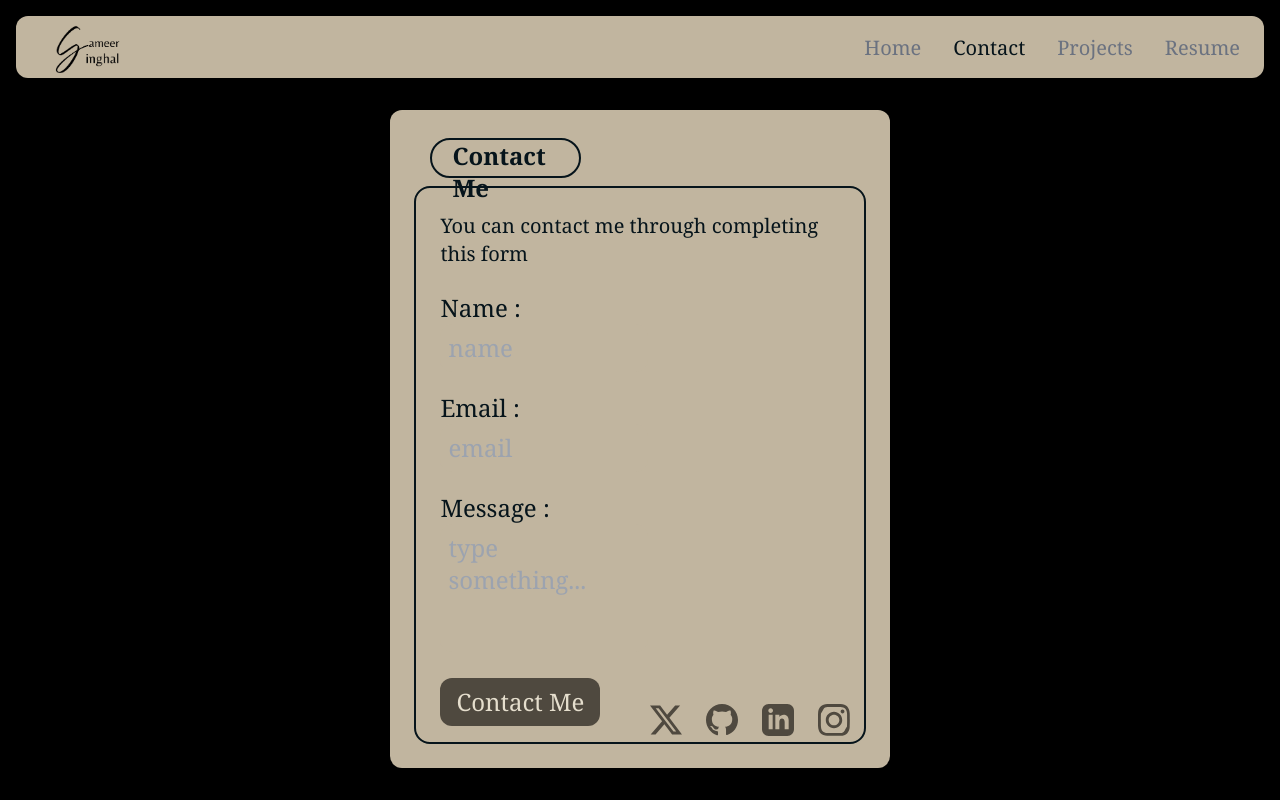
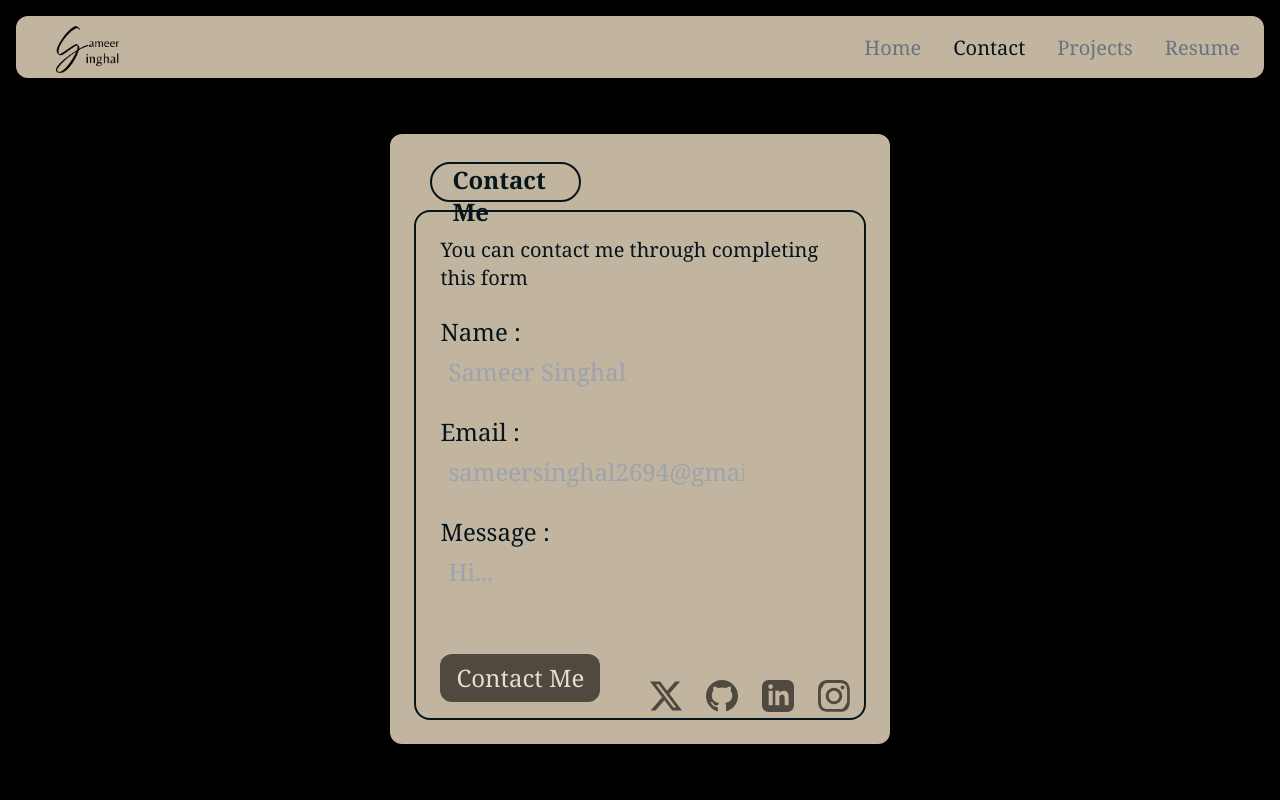
Before and after one commit to SameerSinghal26/Portfolio_Website, a React (Vite) app in the folder portfolio/: page /contact in a window 1280 px wide. Built offline with nearby package versions, Linux system fonts and the light colour scheme.

Commit message:
change the resume link and do some minor changes.

```diff
--- a/portfolio/index.html
+++ b/portfolio/index.html
@@ -4,7 +4,7 @@
     <meta charset="UTF-8" />
     <link rel="icon" type="image/svg+xml" href="/name.png" />
     <meta name="viewport" content="width=device-width, initial-scale=1.0" />
-    <title>Portfolio</title>
+    <title>Sameer Singhal | Portfolio</title>
   </head>
   <body class="bg-black w-full">
     <div class="fixed left-0 top-0 h-[2px] w-full origin-left scale-x-0 bg-primary" style="translate: none; rotate: none; scale: none; transform: translate(0px, 0px); opacity: 0; visibility: hidden;"></div>
--- a/portfolio/src/components/Contact/Contact.jsx
+++ b/portfolio/src/components/Contact/Contact.jsx
@@ -58,7 +58,7 @@ function Contact() {
               <br />
               <input
                 id="name"
-                placeholder="name"
+                placeholder="Sameer Singhal"
                 className="border-[#06141B] bg-bison_hide text-[#06141B] mx-2 mb-5 p-2 text-xl xl:text-2xl font-heading font-serif rounded-xl w-10/11 lg:w-1/2"
                 type="text"
                 name="user_name"
@@ -69,8 +69,8 @@ function Contact() {
               <br />
               <input
                 id="email"
-                placeholder="email"
-                className="border-[#06141B] bg-bison_hide text-[#06141B] mx-2 mb-5 p-2 text-xl xl:text-2xl font-heading font-serif rounded-xl w-10/11 lg:w-1/2"
+                placeholder="sameersinghal2694@gmail.com"
+                className="w-full lg:w-3/4 border-[#06141B] bg-bison_hide text-[#06141B] mx-1 lg:mx-2 mb-5 p-1 lg:p-2 text-lg xl:text-2xl font-heading font-serif rounded-xl"
                 type="email"
                 name="user_email"
                 required
@@ -80,8 +80,9 @@ function Contact() {
               <br />
               <textarea
                 id="message"
-                placeholder="type something..."
-                className="border-[#06141B] bg-bison_hide text-[#06141B] mx-2 mb-5 p-2 text-xl xl:text-2xl font-heading font-serif rounded-xl w-10/11 lg:w-1/2 h-32 resize-none"
+                placeholder="Hi..."
+                className="border-[#06141B] bg-bison_hide text-[#06141B] mx-2 mb-5 p-2 text-xl xl:text-2xl font-heading font-serif rounded-xl w-10/11 lg:w-1/2 resize-none"
+                style={{ overflow: 'hidden' }}
                 name="message"
                 required
               />
--- a/portfolio/src/components/Header/Header.jsx
+++ b/portfolio/src/components/Header/Header.jsx
@@ -100,7 +100,7 @@ function Header() {
             </li>
             <li>
               <button>
-                <a className="block duration-200 text-xl text-gray-500 font-heading font-serif mb-4 lg:mb-0" href="https://drive.google.com/file/d/1xqxCHS9dod2s9Jw5HnYnCv153QIfj8gG/view" target="_blank" onClick={toggleMenu}>Resume</a>
+                <a className="block duration-200 text-xl text-gray-500 font-heading font-serif mb-4 lg:mb-0" href="https://drive.google.com/drive/folders/1LklNHn-k1IXseVvRAJfqwwWAqZ0dD4xT?usp=sharing" target="_blank" onClick={toggleMenu}>Resume</a>
               </button>
             </li>
           </ul>
```
